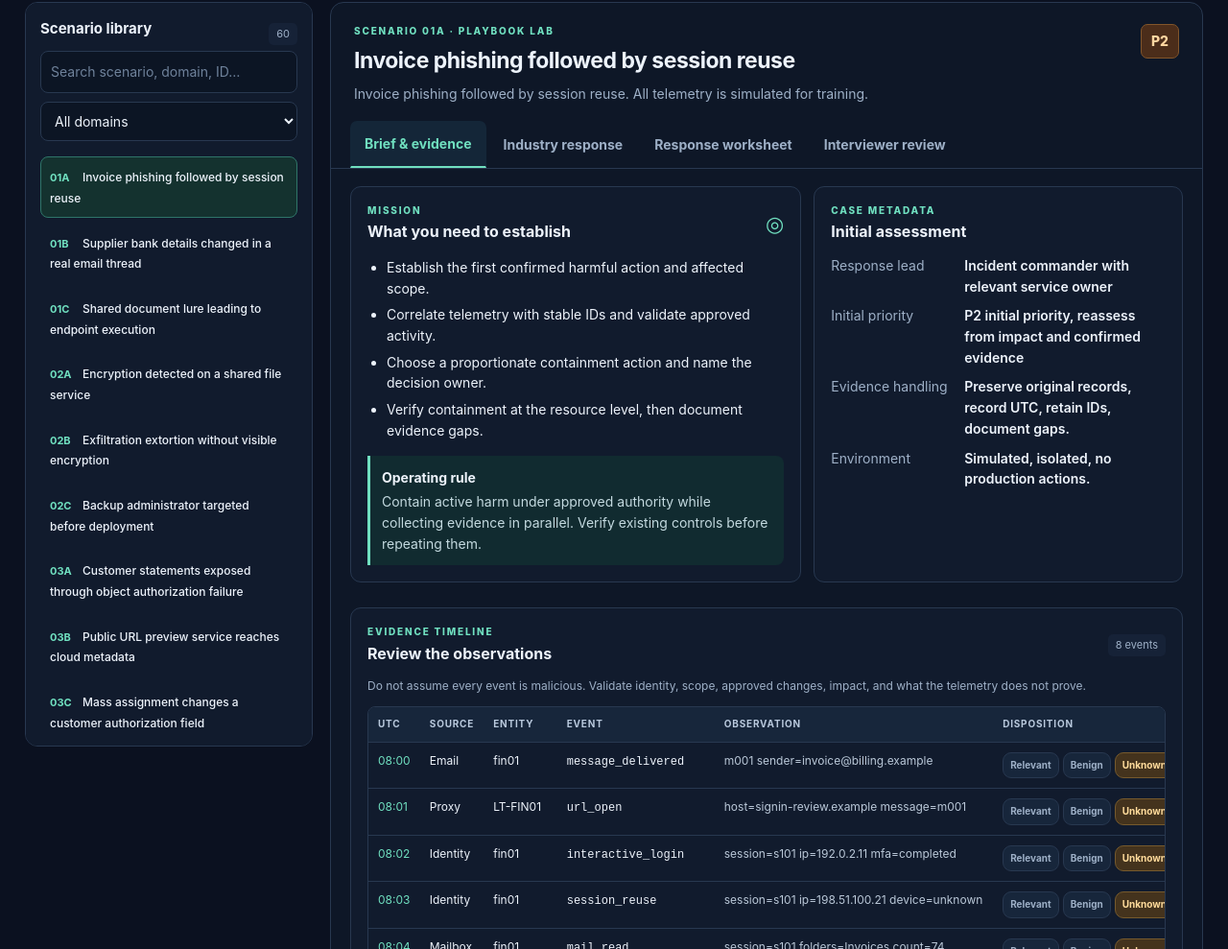
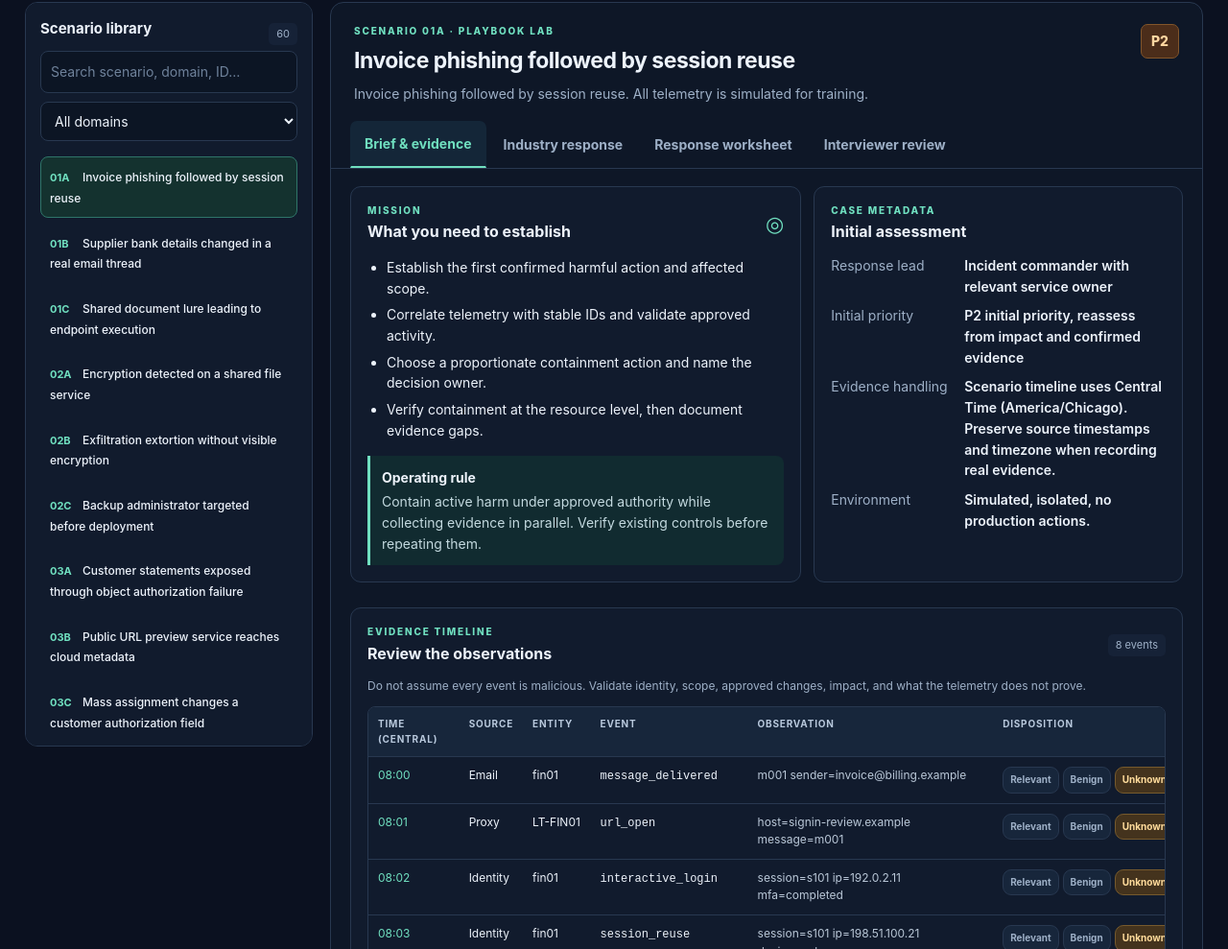
Before and after one commit to fritznkwenchi/Cyber-Threat-response, a plain HTML site: page index.html in a window 1280 px wide. Shown: the part 271-1260 px from the top of the page at 96% size. Drawn offline with Linux system fonts and the light colour scheme.

Commit message:
Display simulator timeline in Central Time

```diff
--- a/index.html
+++ b/index.html
@@ -38,11 +38,11 @@
       <ul id="missionList"></ul>
       <div class="callout"><strong>Operating rule</strong><p>Contain active harm under approved authority while collecting evidence in parallel. Verify existing controls before repeating them.</p></div></article>
       <article class="panel"><div class="panel-title"><div><p class="eyebrow">CASE METADATA</p><h3>Initial assessment</h3></div></div>
-      <dl class="metadata"><dt>Response lead</dt><dd id="lead"></dd><dt>Initial priority</dt><dd id="priorityText"></dd><dt>Evidence handling</dt><dd>Preserve original records, record UTC, retain IDs, document gaps.</dd><dt>Environment</dt><dd>Simulated, isolated, no production actions.</dd></dl></article>
+      <dl class="metadata"><dt>Response lead</dt><dd id="lead"></dd><dt>Initial priority</dt><dd id="priorityText"></dd><dt>Evidence handling</dt><dd>Scenario timeline uses Central Time (America/Chicago). Preserve source timestamps and timezone when recording real evidence.</dd><dt>Environment</dt><dd>Simulated, isolated, no production actions.</dd></dl></article>
     </div>
     <article class="panel evidence-panel"><div class="panel-title"><div><p class="eyebrow">EVIDENCE TIMELINE</p><h3>Review the observations</h3></div><span id="eventCount" class="count">8 events</span></div>
       <p class="muted">Do not assume every event is malicious. Validate identity, scope, approved changes, impact, and what the telemetry does not prove.</p>
-      <div class="table-wrap"><table><thead><tr><th>UTC</th><th>Source</th><th>Entity</th><th>Event</th><th>Observation</th><th>Disposition</th></tr></thead><tbody id="evidenceRows"></tbody></table></div>
+      <div class="table-wrap"><table><thead><tr><th>Time (Central)</th><th>Source</th><th>Entity</th><th>Event</th><th>Observation</th><th>Disposition</th></tr></thead><tbody id="evidenceRows"></tbody></table></div>
       <p id="sourceNote" class="source-note"></p>
     </article>
   </section>
```
